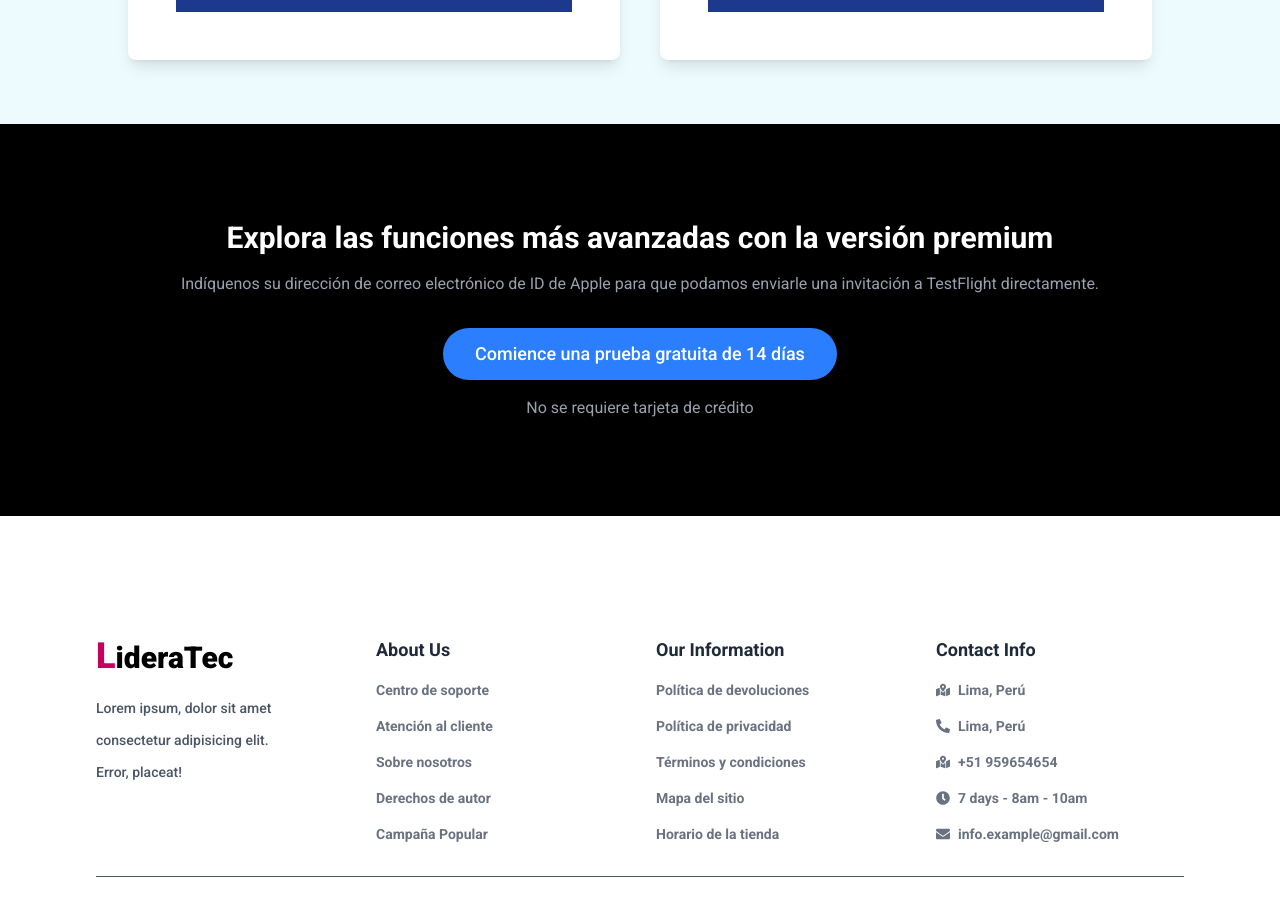
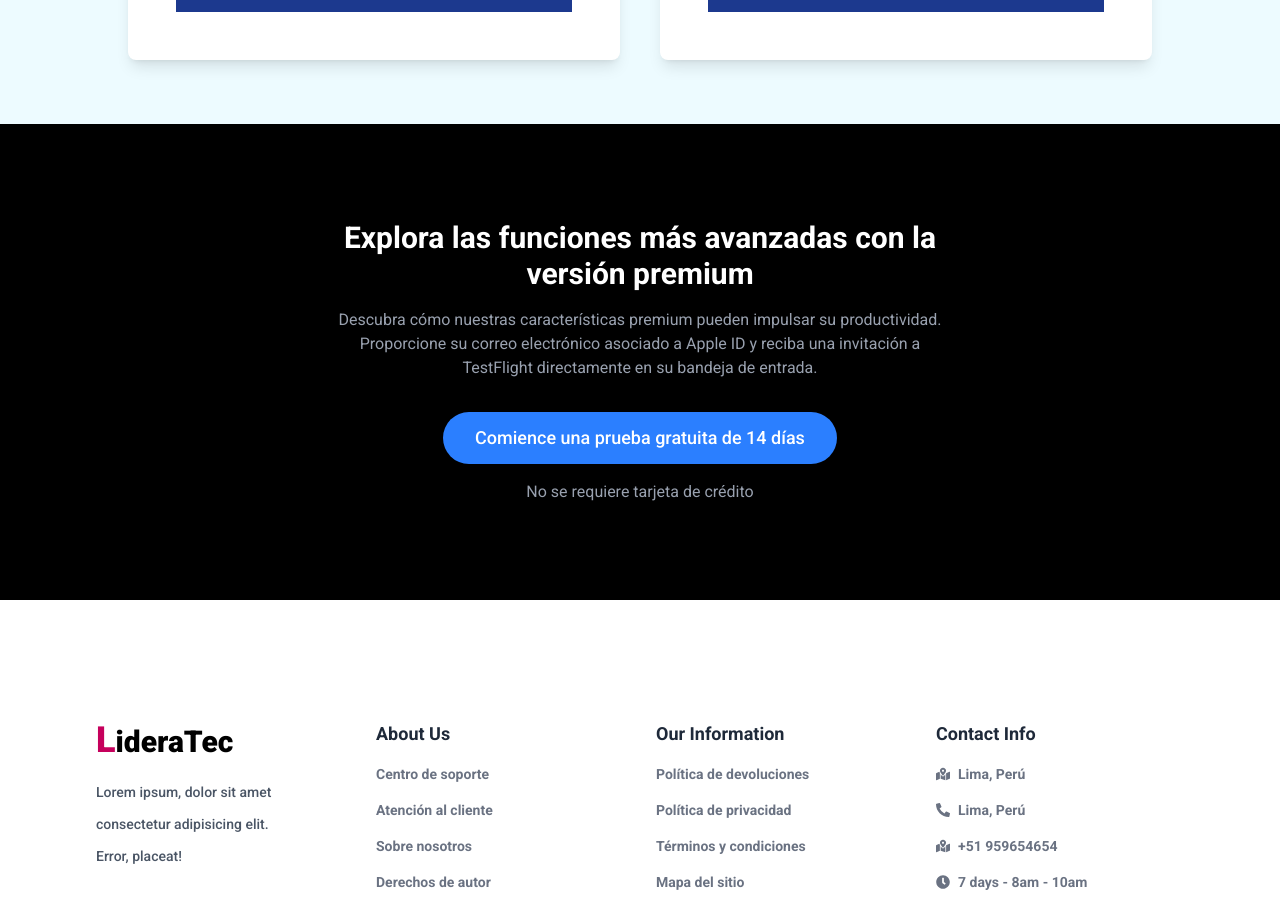
Before and after one commit to DaniLucano10/app_landing, a Next.js app: page / in a window 1280 px wide. Shown: the part 4180-5090 px from the top of the page. Built offline with nearby package versions, Linux system fonts and the light colour scheme.

Commit message:
mejorando seo

```diff
--- a/components/Home/Offer/Offer.tsx
+++ b/components/Home/Offer/Offer.tsx
@@ -2,21 +2,39 @@ import React from "react";
 
 const Offer = () => {
   return (
-    <div className="flex items-center justify-center pt-24 pb-24 mb-20 bg-black">
-      <div className="text-center px-6">
-        <h2 className="text-white text-2xl md:text-3xl font-semibold mb-4">
+    <section
+      id="contacto"
+      className="flex items-center justify-center pt-24 pb-24 mb-20 bg-black"
+      aria-labelledby="offer-heading"
+    >
+      <div className="text-center px-6 max-w-2xl">
+        <h2
+          id="offer-heading"
+          className="text-white text-2xl md:text-3xl font-semibold mb-4"
+        >
           Explora las funciones más avanzadas con la versión premium
         </h2>
+
         <p className="text-gray-400 mb-8">
-          Indíquenos su dirección de correo electrónico de ID de Apple para que
-          podamos enviarle una invitación a TestFlight directamente.
+          Descubra cómo nuestras características premium pueden impulsar su
+          productividad. Proporcione su correo electrónico asociado a Apple ID
+          y reciba una invitación a TestFlight directamente en su bandeja de entrada.
         </p>
-        <button className="bg-blue-500 text-white py-3 px-8 rounded-full text-lg font-medium mb-4 hover:bg-blue-600">
+
+        <a
+          href="#planes"
+          className="inline-block bg-blue-500 text-white py-3 px-8 rounded-full text-lg font-medium mb-4 hover:bg-blue-600 transition"
+          role="button"
+          aria-label="Comenzar prueba gratuita de 14 días"
+        >
           Comience una prueba gratuita de 14 días
-        </button>
-        <p className="text-gray-400">No se requiere tarjeta de crédito</p>
+        </a>
+
+        <p className="text-gray-400" aria-hidden="false">
+          No se requiere tarjeta de crédito
+        </p>
       </div>
-    </div>
+    </section>
   );
 };
 
```
